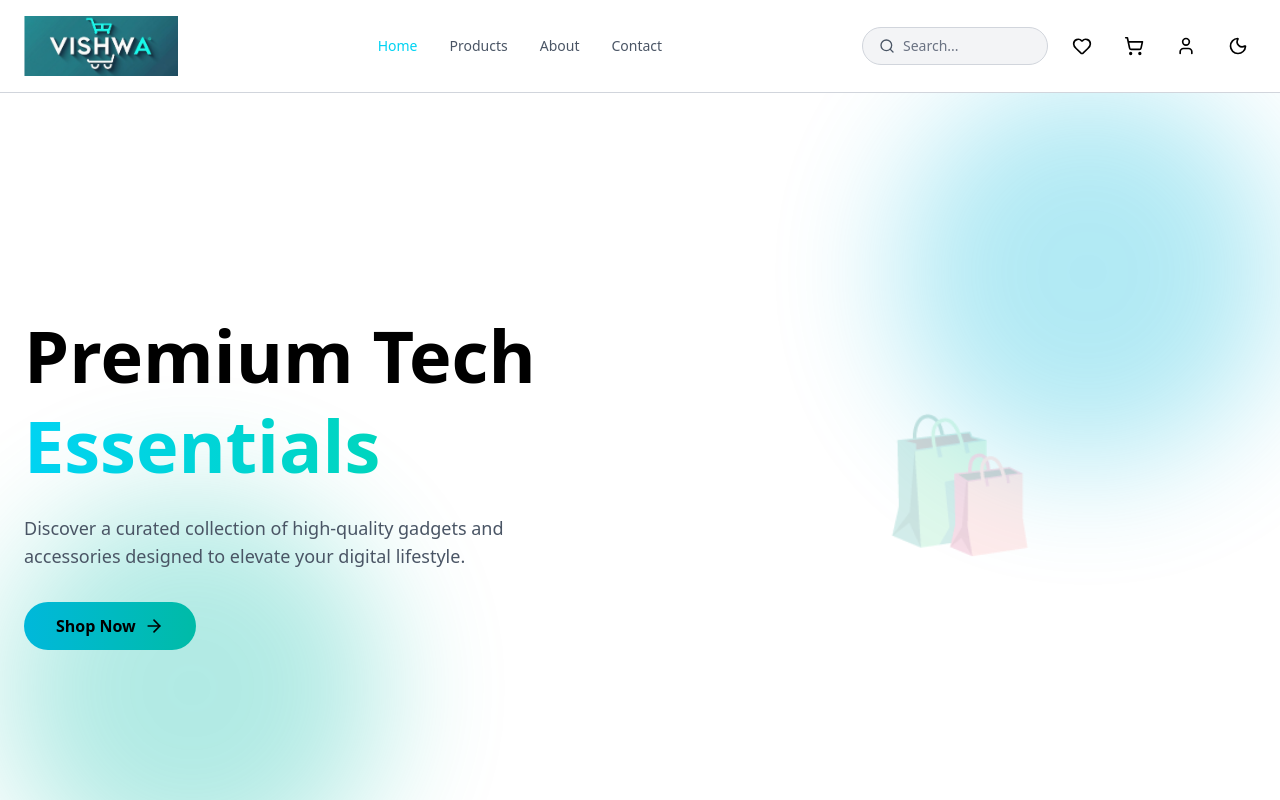
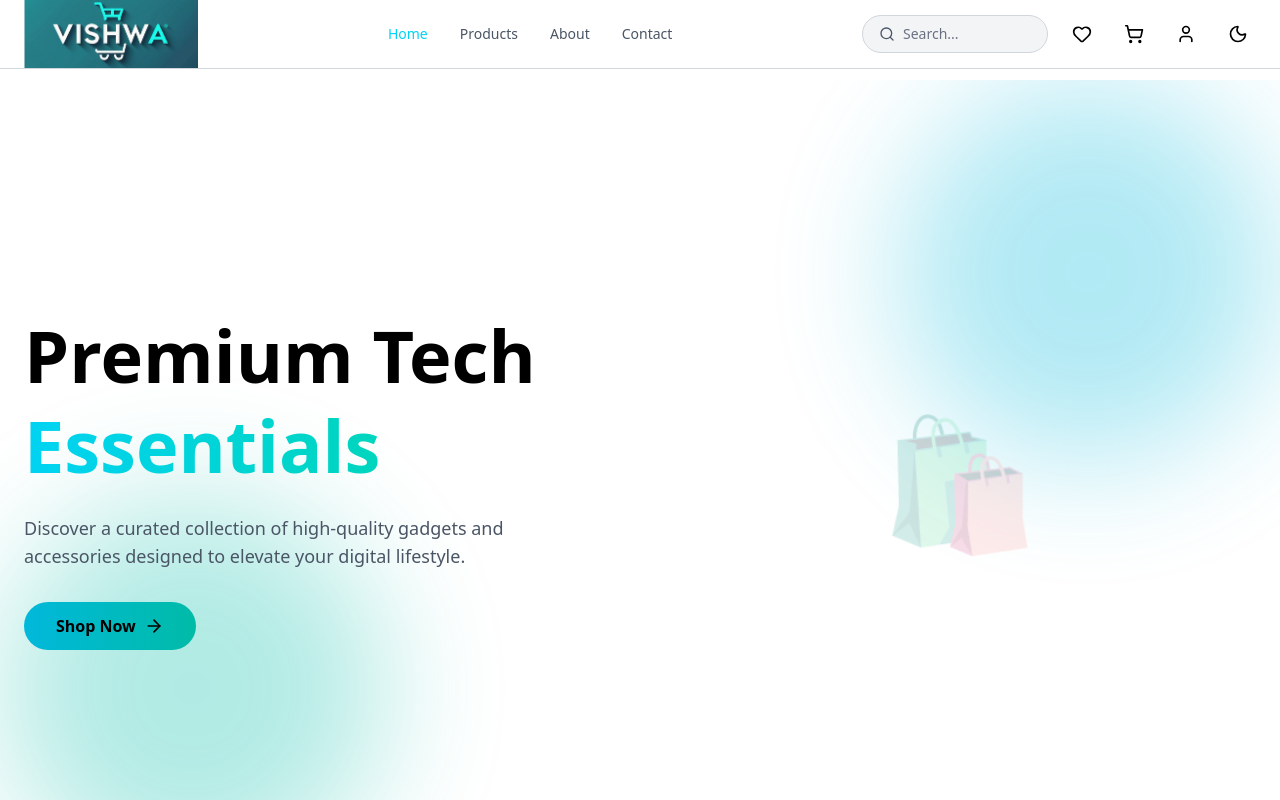
Before and after one commit to vishwaswami24/Vishwa-Kart, a React (Vite) app: page / in a window 1280 px wide. Shown: the top 800 px of the page. Built offline with nearby package versions, Linux system fonts and the light colour scheme.

Commit message:
Adjust logo image height in Header component

```diff
--- a/src/App.tsx
+++ b/src/App.tsx
@@ -40,10 +40,10 @@ export default function VishwaEcommerce() {
   // Modern Header
     const Header = () => (
       <div className={`${isDarkMode ? 'bg-black text-white border-gray-800' : 'bg-white text-black border-gray-300'} fixed top-0 w-full z-50 border-b transition-colors`}>
-        <div className="max-w-7xl mx-auto px-4 md:px-6 py-4">
+        <div className="max-w-7xl mx-auto px-4 md:px-6">
           <div className="flex items-center justify-between">
             <div className="flex items-center gap-2 cursor-pointer" onClick={() => setCurrentPage('home')}>
-              <img src="/logo2.png" alt="Vishwa Logo" className="h-15" />
+              <img src="/logo2.png" alt="Vishwa Logo" className="h-17" />
             </div>
 
             {/* Desktop Navigation */}
```
